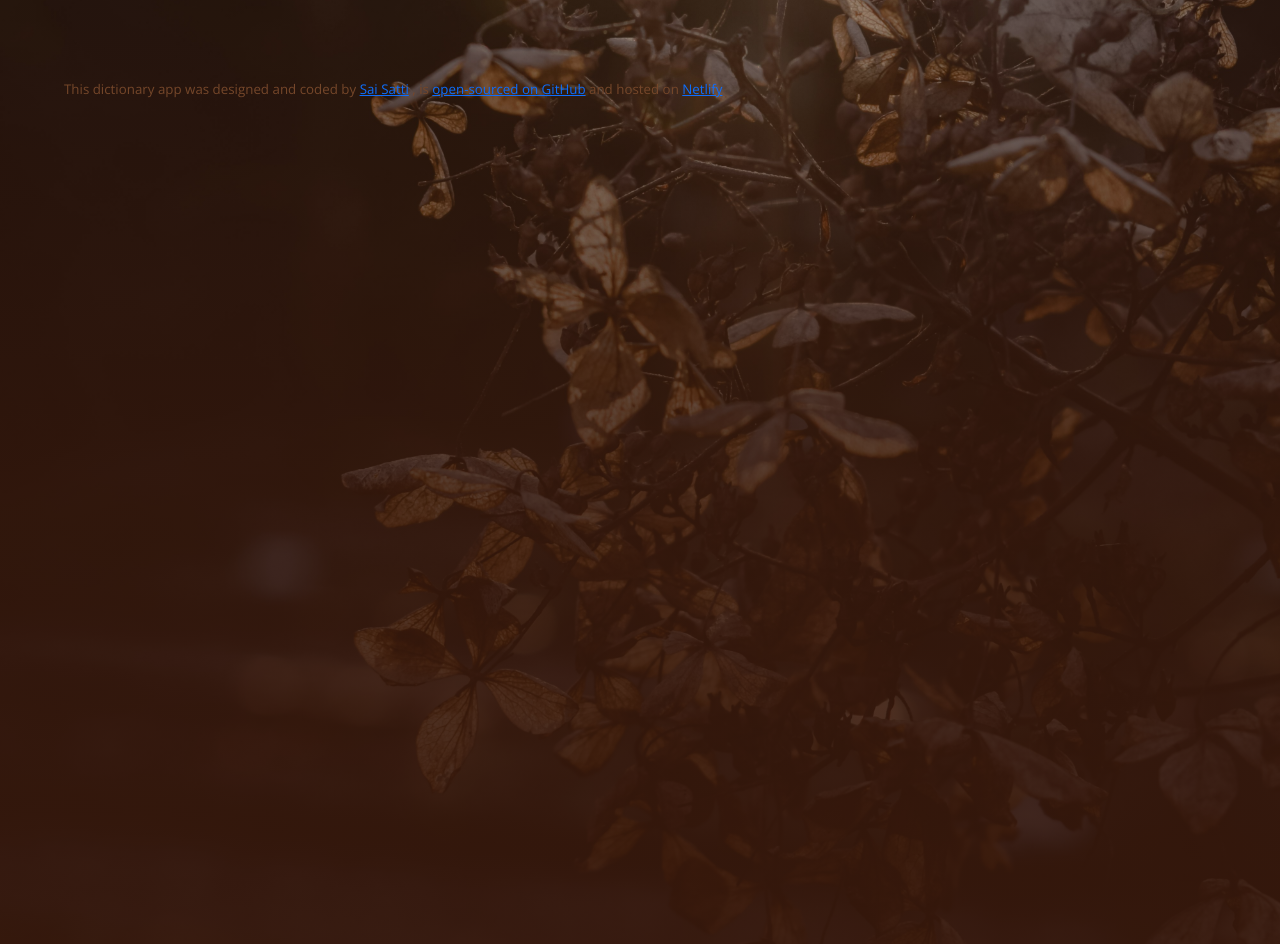
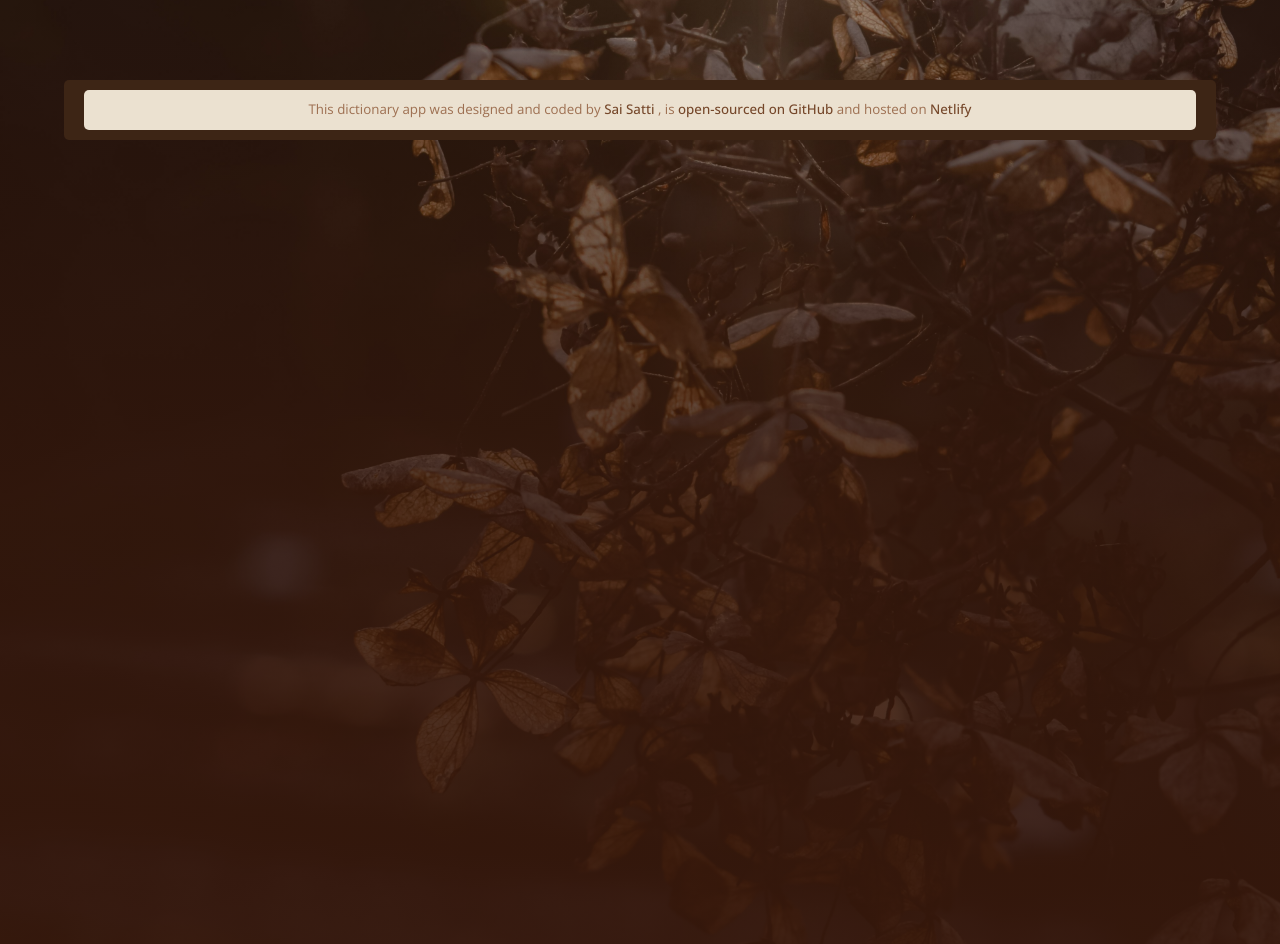
Before and after one commit to Sai-S-Mc/project-11-dictionary-app, a React (Create React App) app: page / in a window 1280 px wide. Shown: the top 944 px of the page. Built offline with nearby package versions, Linux system fonts and the light colour scheme; no server answers.

Commit message:
Styled footer

```diff
--- a/src/components/App.js
+++ b/src/components/App.js
@@ -6,6 +6,7 @@ function App() {
     <div className="App">
       <div className="App-container">
         <Dictionary />
+        <div className="footer-wrapper">
           <footer>
             This dictionary app was designed and coded by{" "}
             <a
@@ -34,6 +35,7 @@ function App() {
           </footer>
         </div>
       </div>
+    </div>
   );
 }
 
--- a/src/styles/App.css
+++ b/src/styles/App.css
@@ -1,5 +1,3 @@
-.App {
-}
 .App-container {
   margin: 80px auto 100px;
   max-width: 1200px;
@@ -7,15 +5,11 @@
   font-family: "Open Sans", sans-serif;
   color: var(--primary-text-color);
   font-size: smaller;
-  height:max-content;
+  height: max-content;
   min-height: 100vh;
   perspective: 800px;
-
 }
 
-.App main {
-
-}
 .App h1,
 h2,
 h3,
@@ -26,3 +20,37 @@ h6 {
   color: var(--heading-color);
   opacity: 0.9;
 }
+
+.App .footer-wrapper {
+  background-color: #3d2515;
+  margin-top: 60px;
+  padding: 10px 20px;
+  border-radius: var(--border-radius);
+  text-align: center;
+}
+
+.App footer {
+  border-radius: var(--border-radius);
+  background-color: rgb(254, 246, 229, 0.9);
+  padding: 10px 20px;
+  color: var(--secondary-text-color);
+  transition: all ease-in-out 500ms;
+}
+.App footer:hover {
+  font-weight: 600;
+}
+
+.App footer a {
+  color: var(--primary-text-color);
+  font-weight: 500;
+  text-decoration: none;
+  transition: all ease-in-out 500ms;
+}
+
+.App footer:hover > a {
+  text-decoration: underline;
+}
+
+.App footer a:hover {
+  color: #502b12;
+}
--- a/src/styles/Dictionary.css
+++ b/src/styles/Dictionary.css
@@ -42,8 +42,8 @@
 }
 
 .Dictionary .section-wrapper {
-  background-color: #281108d3;
-  background-color: #391a05;
+  /* background-color: #281108d3;
+  background-color: #391a05; */
   background-color: #3d2515;
   padding: 10px;
   /* perspective: 1000px;
```
Lines whose indentation alone changed are shown as unchanged.
